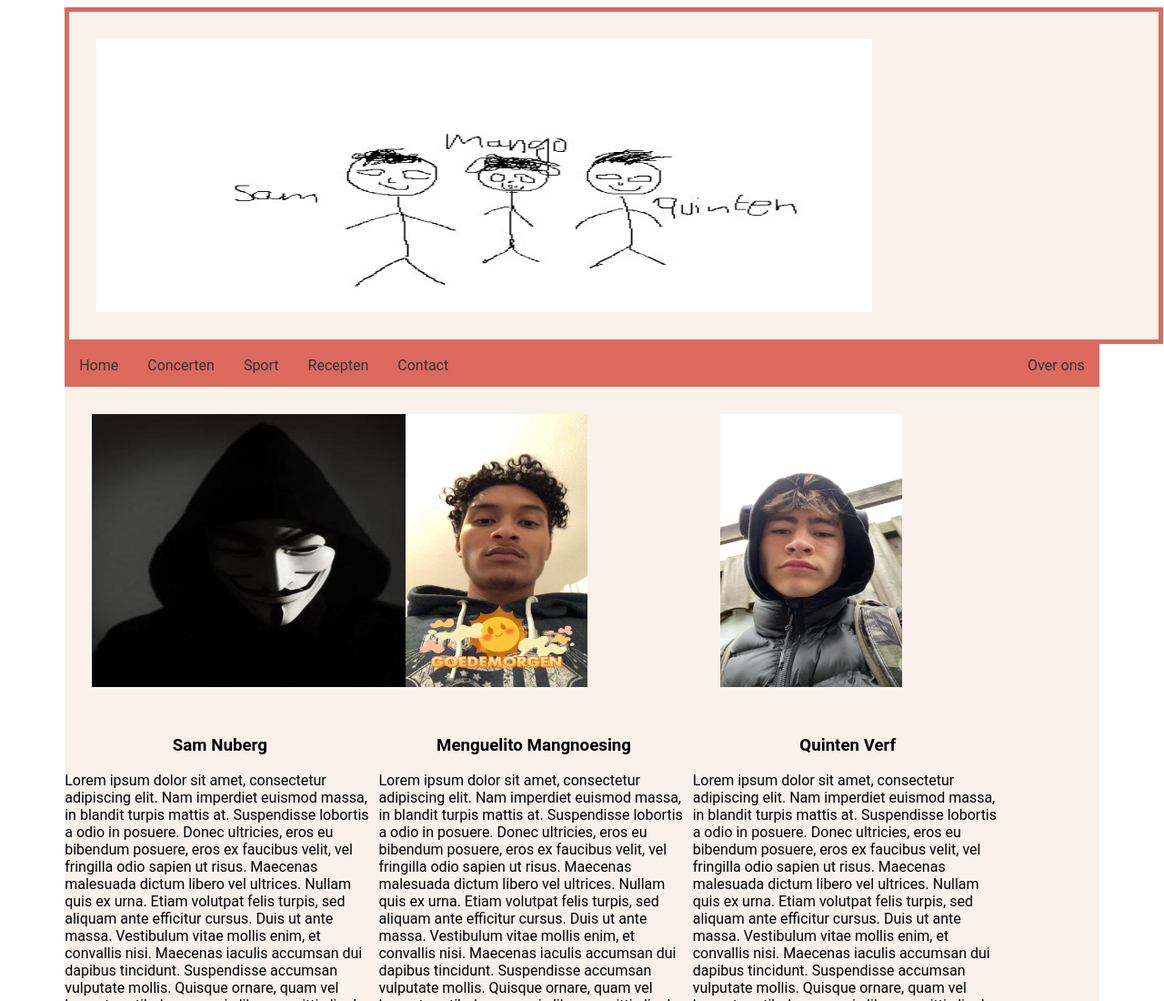
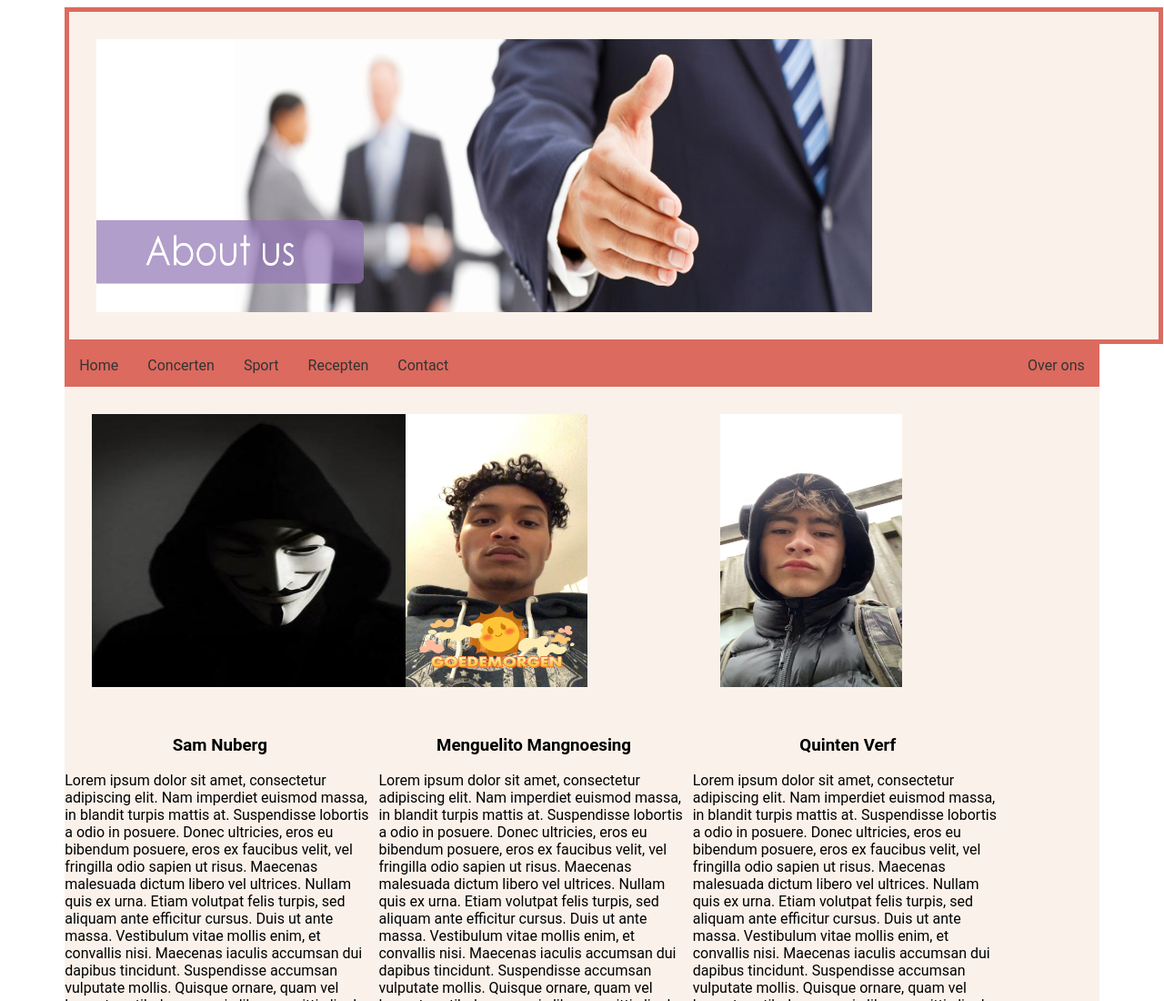
Before and after one commit to Menguelito/BierHier-project, a plain HTML site: page Overons.html in a window 1280 px wide. Shown: the top 1100 px of the page at 91% size. Drawn offline with Linux system fonts and the light colour scheme.

Commit message:
Taak 2a en 2b Commit en Push

```diff
--- a/Overons.html
+++ b/Overons.html
@@ -12,7 +12,7 @@
 <div id="wrapper">
     <main>
         <div class="header">
-            <img src="img/groepsfoto%20bierhier%20project.jpg" style="width: 75%; height: 300px" id="Headerimg">
+            <img src="img/aboutus.jpg" style="width: 75%; height: 300px" id="Headerimg">
         </div>
     </main>
 
```
Also changed, not shown: img/aboutus.jpg (added).
